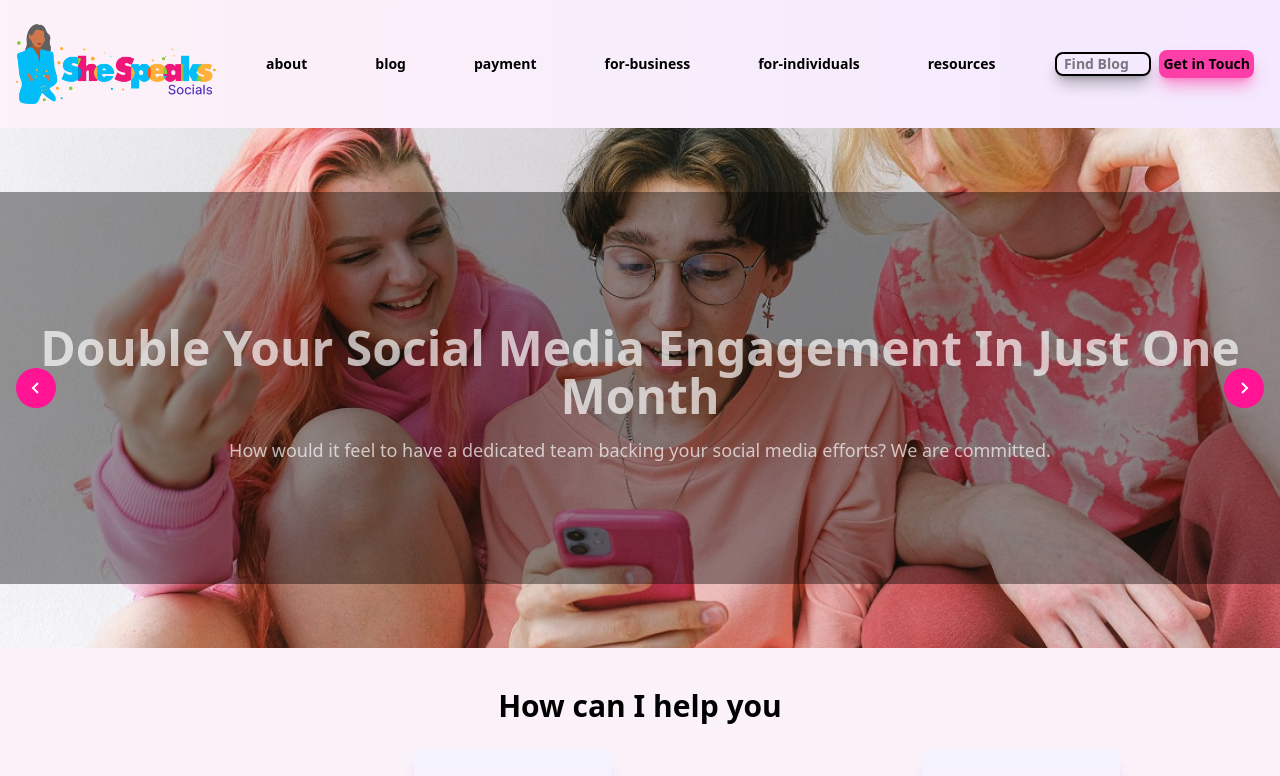
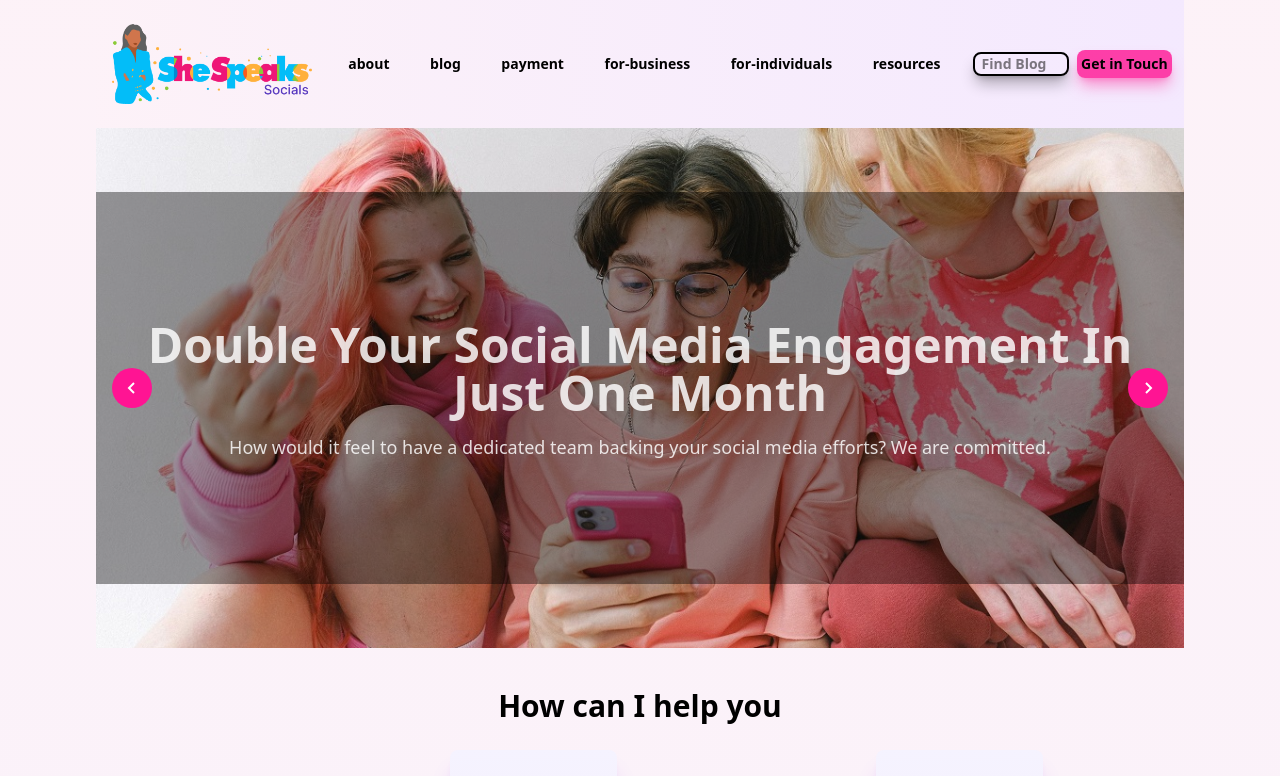
Before and after one commit to MatthewsRicky/shespeaksocial, a Next.js app: page / in a window 1280 px wide. Shown: the top 776 px of the page. Built offline with nearby package versions, Linux system fonts and the light colour scheme.

Commit message:
trying to fix large screen layout responsiveness

```diff
--- a/app/(home)/layout.tsx
+++ b/app/(home)/layout.tsx
@@ -31,7 +31,7 @@ export default function RootLayout({
       <body
         className={`${geistSans.variable} ${geistMono.variable} antialiased`}
       >
-      <main>
+      <main className="xl:w-[85%] mx-auto">
 	      <Navbar />
 	      {children}
 	      <Footer />
```
